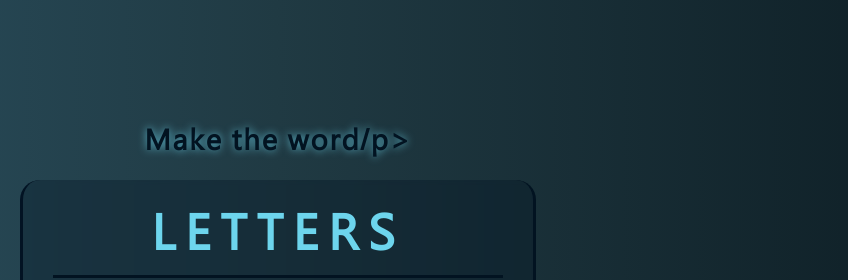
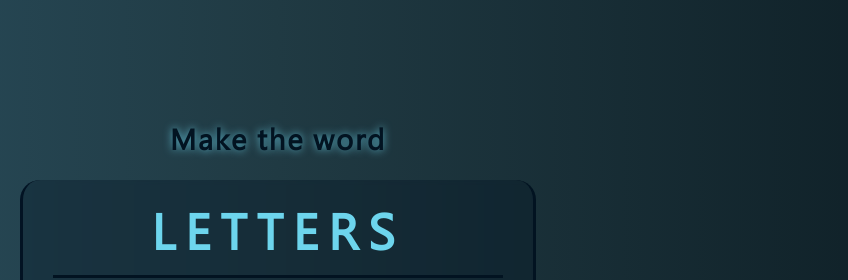
Before and after one commit to amiralimtmdi/Lettergame.github.io, a plain HTML site: page index.html in a window 1280 px wide. Shown: the top 280 px of the page, 362-1210 px from the left. Drawn offline with Linux system fonts and the light colour scheme.

Commit message:
Update index.html

```diff
--- a/index.html
+++ b/index.html
@@ -83,7 +83,7 @@
       </div>
 
       <!-- starting style box -->
-      <p class="title">Make the word/p>
+      <p class="title">Make the word</p>
       <div class="box">
         <div class="letters">OHME</div>
         <div class="hint">Hint: <span class="hint-text"></span></div>
```
